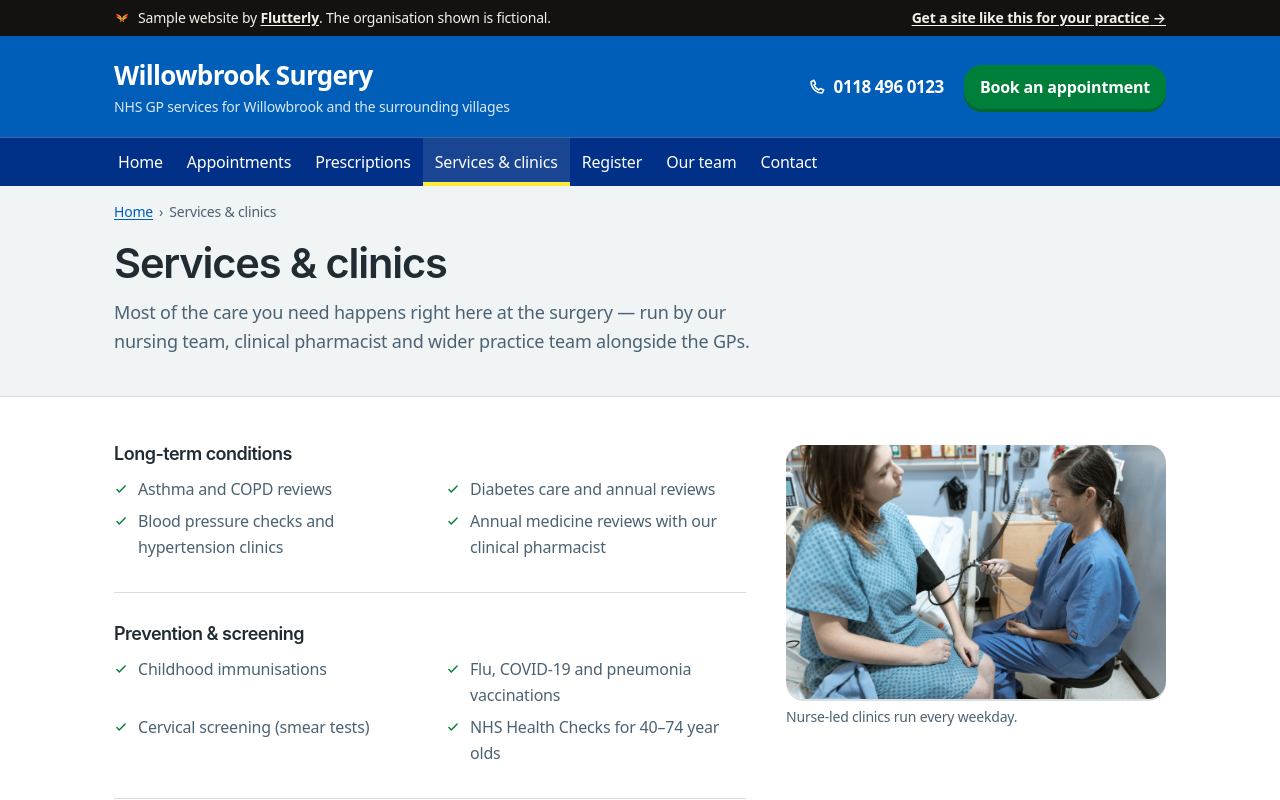
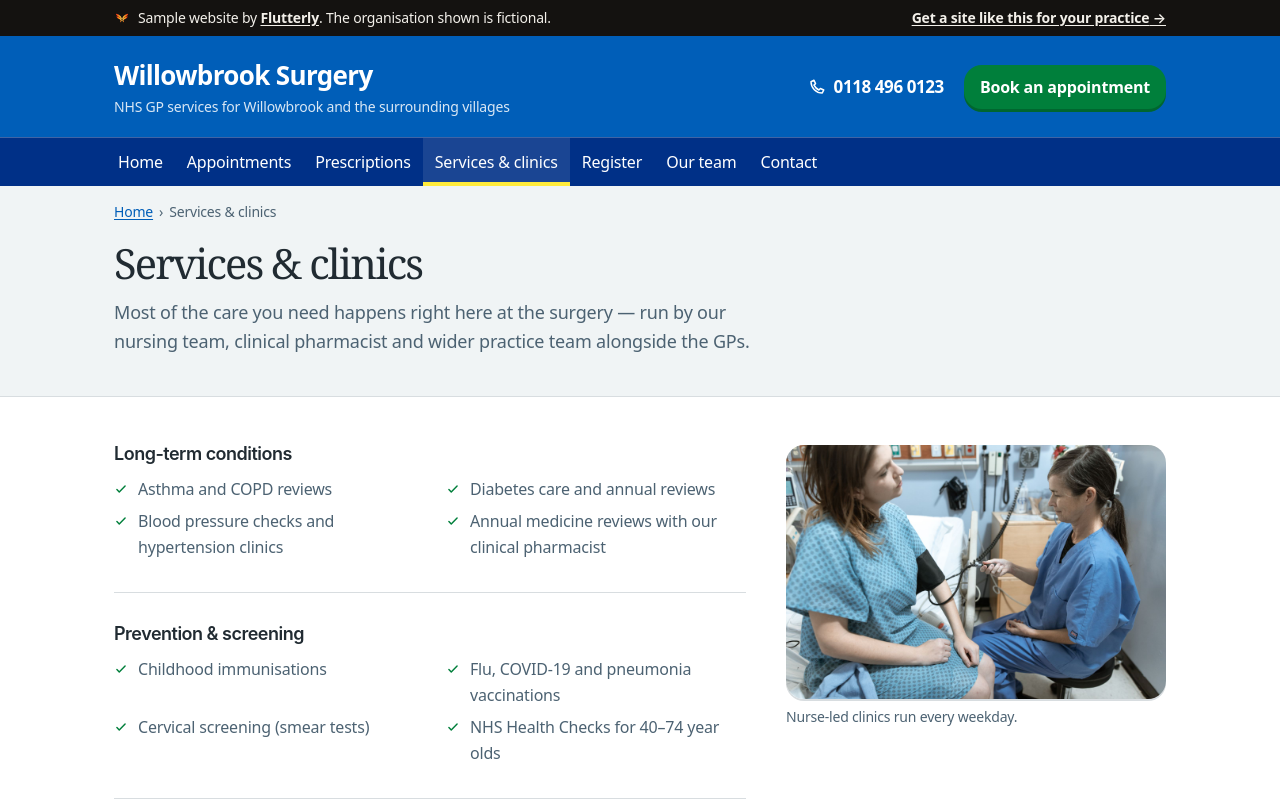
Before and after one commit to its-me-anoop/Website, a Next.js app: page /demo/gp-practice/services in a window 1280 px wide. Shown: the top 800 px of the page. Built offline with nearby package versions, Linux system fonts and the light colour scheme.

Commit message:
Carry the editorial typography into product showcases and sector demos

```diff
--- a/public/duo/styles.css
+++ b/public/duo/styles.css
@@ -1,5 +1,5 @@
 :root {
-  --paper: #f6f6fa;
+  --paper: #f4f0e7;
   --surface: #ffffff;
   --ink: #25243b;
   --muted: #606177;
@@ -9,7 +9,7 @@
   --line: #dddde9;
   --thumb: #a7a5ba;
   --track: #efedf5;
-  --radius: 18px;
+  --radius: 6px;
   font-family: -apple-system, BlinkMacSystemFont, "Segoe UI", sans-serif;
   color: var(--ink);
   background: var(--paper);
@@ -49,12 +49,12 @@ nav > a:hover, .nav-button:hover { color: var(--iris); }
 .text-button:hover, .source-link:hover { text-decoration: underline; text-underline-offset: 4px; }
 .eyebrow { font-size: 10px; font-weight: 650; letter-spacing: .12em; text-transform: uppercase; color: var(--muted); line-height: 1.6; margin: 0 0 14px; }
 .hero { display: grid; grid-template-columns: .95fr 1.05fr; gap: 64px; align-items: center; padding-block: 64px 56px; }
-h1, h2 { font-family: Arial, Helvetica, sans-serif; font-weight: 600; }
+h1, h2 { font-family: Georgia, serif; font-weight: 400; }
 h1 { font-size: clamp(44px, 5.1vw, 68px); line-height: 1.04; letter-spacing: -.052em; margin: 0 0 25px; }
 h1 span { color: var(--iris); }
 .hero-intro { font-size: 17px; line-height: 1.7; color: var(--muted); max-width: 420px; margin: 0 0 27px; }
 .hero-note { font-size: 12px; line-height: 1.6; color: var(--muted); margin: 15px 0 0; }
-.hero-preview { margin: 0; padding: 18px; border: 1px solid var(--line); border-radius: 22px; background: var(--surface); box-shadow: 0 10px 35px #30295707; }
+.hero-preview { margin: 0; padding: 18px; border: 1px solid var(--line); border-radius: 6px; background: var(--surface); box-shadow: 0 10px 35px #30295707; }
 .preview-heading { display: flex; justify-content: space-between; align-items: center; gap: 12px; margin-bottom: 15px; }
 .preview-heading .eyebrow { margin: 0; }
 .ownership-tag, .evidence-tag { display: inline-flex; align-items: center; min-height: 26px; padding: 4px 8px; border-radius: 6px; font-size: 10px; font-weight: 600; line-height: 1.5; }
@@ -321,3 +321,6 @@ body:has(dialog[open]) { overflow: hidden; }
   .evidence-tag, .ownership-tag, .evidence-summary { border: 1px solid CanvasText; }
   *::-webkit-scrollbar-thumb { background: ButtonText; }
 }
+
+.eyebrow, .updated { font-family: ui-monospace, monospace; }
+#hero-title span { font-style: italic; }
--- a/src/app/globals.css
+++ b/src/app/globals.css
@@ -2032,3 +2032,14 @@ body:has(.demo-physio-root) > a[href="#main"]:focus {
     mask-image: linear-gradient(100deg, transparent 32%, #0009);
   }
 }
+@media screen {
+  .studio-project :is(h1, h2),
+  :is(.demo-care-root, .demo-dental-root, .demo-gp-root, .demo-pharm-root, .demo-physio-root) main h1 {
+    font-family: Georgia, "Times New Roman", serif;
+    font-weight: 400;
+    letter-spacing: -.045em;
+    text-wrap: balance;
+  }
+  .studio-project main, .studio-project section[id] { scroll-margin-top: 5rem; }
+  .studio-project section + section { border-block-start: 1px solid color-mix(in srgb, currentColor 16%, transparent); }
+}
--- a/src/components/sorted/layout/ProductShell.tsx
+++ b/src/components/sorted/layout/ProductShell.tsx
@@ -16,7 +16,7 @@ export function ProductShell({ children, mainClassName }: { children: ReactNode;
       <div className="s-chrome">
         <Nav />
       </div>
-      <main id="main" className={mainClassName}>
+      <main id="main" className={`studio-project ${mainClassName ?? ""}`}>
         {children}
       </main>
       <div className="s-chrome">
```
